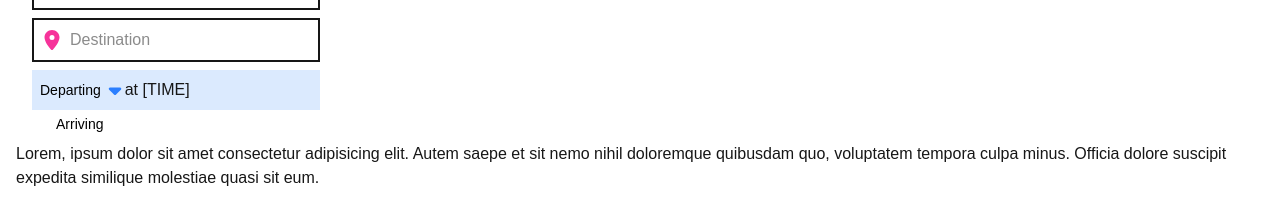
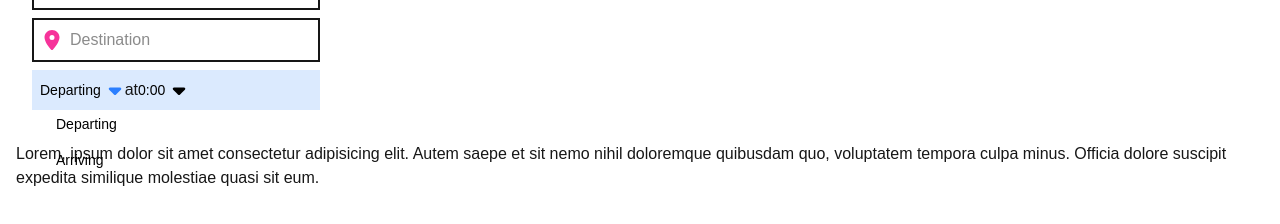
Before and after one commit to HekiNav/hekinav-v2, a Next.js app: page / in a window 1280 px wide. Both pictures are taken after a click on the button "Departing". Shown: the part 162-386 px from the top of the page. Built offline with nearby package versions, Linux system fonts and the light colour scheme.

Commit message:
wrangler config update

```diff
--- a/src/components/dropdown.tsx
+++ b/src/components/dropdown.tsx
@@ -38,7 +38,6 @@ export default function Dropdown({ options, defaultValue, onSet, inline = false}
                 type="button"
                 className={`inline-flex justify-between w-full ${!inline && "bg-white px-4 py-2 border-2"} ${inline && "mr-1"}  text-sm font-medium text-black focus:border-blue-500`}
                 onFocus={() => toggleDropdown(true)}
-                onBlur={() => toggleDropdown(false)}
             >
                 {selected}
                 <Icon className={`${isOpen ? "text-blue-500" : ""} `} icon={faCaretDown}></Icon>
@@ -49,13 +48,13 @@ export default function Dropdown({ options, defaultValue, onSet, inline = false}
                                     ${!inline && "bg-white border-2 border-blue-500"} right-0 left-0 z-1001
                                      border-t-0`}>
                     <div className="py-1">
-                        {options.filter(o => o.label != selected).map((item, index) => (
+                        {options.map((item, index) => (
                             <a
                                 key={index}
                                 href="#"
-                                className="block px-4 py-2
+                                className={`block px-4 py-2
                                                text-sm text-black
-                                               hover:bg-gray-100"
+                                               hover:bg-gray-100`}
                                 onMouseDown={() => handleSelect(item)}
                             >
                                 {item.label}
--- a/src/components/routingtimeinput.tsx
+++ b/src/components/routingtimeinput.tsx
@@ -1,16 +1,23 @@
 "use client"
 
-import Dropdown from "./dropdown"
+import Dropdown, { DropdownItem } from "./dropdown"
 
-export interface RoutingTimeInputProps{
+export interface RoutingTimeInputProps {
     initialTime?: Date
 }
-export default function RoutingTimeInput({initialTime = new Date()}: RoutingTimeInputProps) {
+export default function RoutingTimeInput({ initialTime = new Date() }: RoutingTimeInputProps) {
+    const times = new Array<DropdownItem>();
+    for (let i = 0; i < 24; i++) {
+        for (let j = 0; j < 4; j++) {
+            times.push({label:`${i}:${j === 0 ? `00` : 15 * j}`, value: i * 3600 + j * 15 * 60});
+        }
+    }
+    console.log(times)
     return (
         <div className="bg-blue-100 w-full my-2 p-2">
-           <Dropdown inline options={[{value: 0, label: "Departing"}, {value: 1, label: "Arriving"}]}></Dropdown>
+            <Dropdown inline options={[{ value: 0, label: "Departing" }, { value: 1, label: "Arriving" }]}></Dropdown>
             at
-            [TIME]
+            <Dropdown inline options={times}></Dropdown>
         </div>
     )
 }
```
Also changed, not shown: 1 other file (tests, documents, lock files or other folders).
